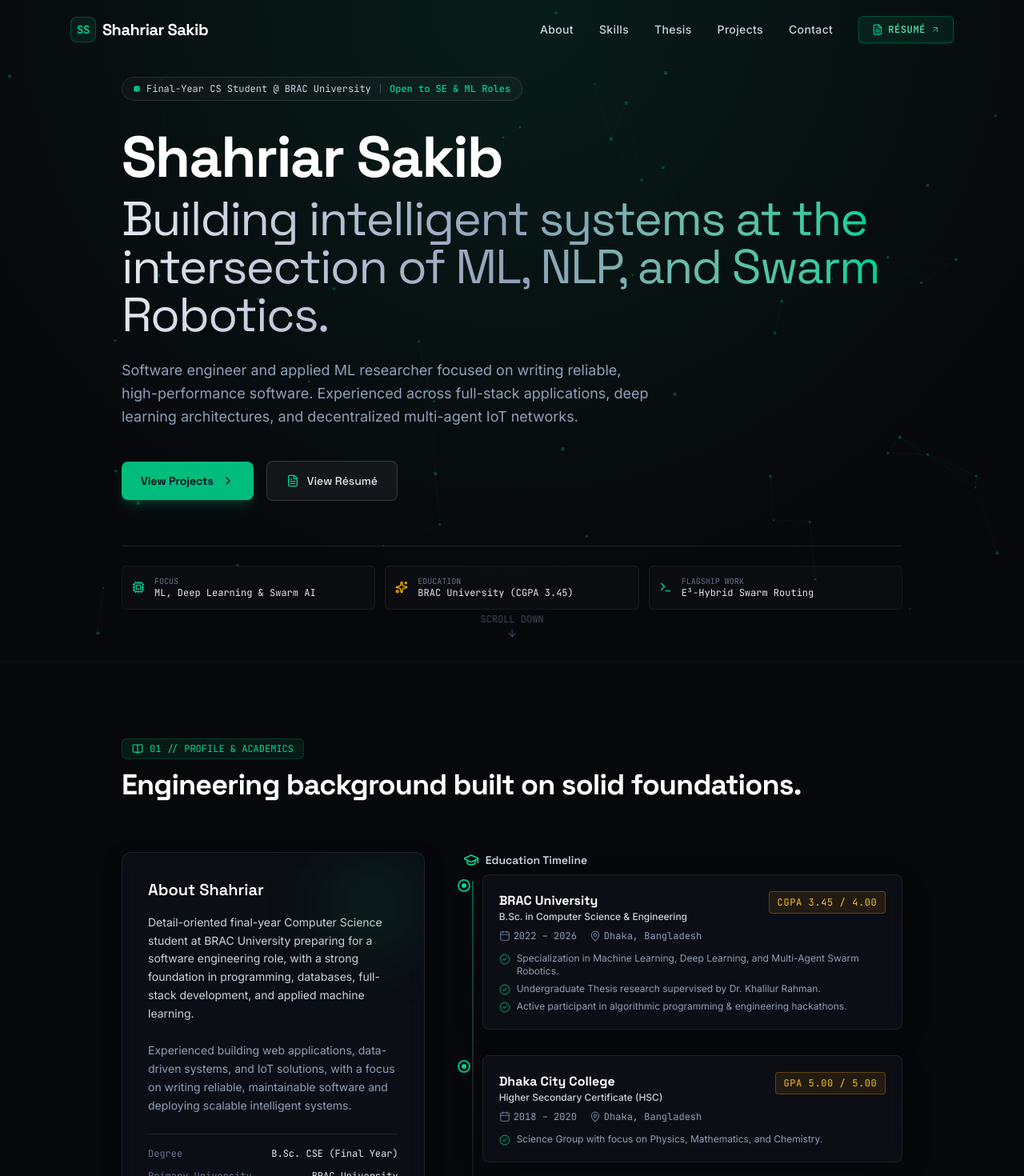
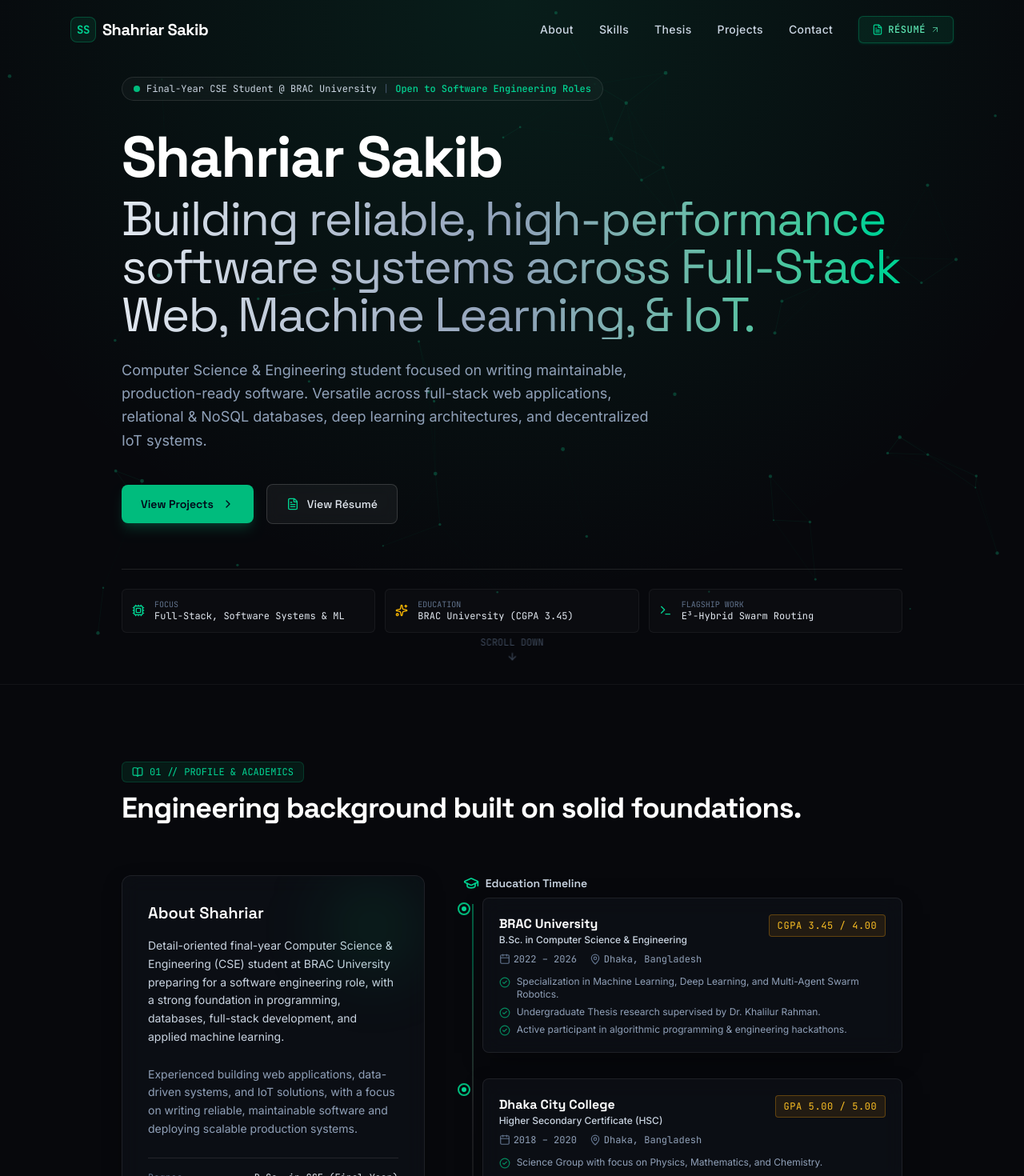
Before and after one commit to sakibisactive/portfolio, a Next.js app: page / in a window 1280 px wide. Shown: the top 1470 px of the page at 80% size. Built offline with nearby package versions, Linux system fonts and the light colour scheme.

Commit message:
Update CSE student status, versatile engineering focus, and real GitHub/Live project links

```diff
--- a/src/app/layout.tsx
+++ b/src/app/layout.tsx
@@ -23,22 +23,22 @@ const jetbrainsMono = JetBrains_Mono({
 export const metadata: Metadata = {
   title: "SAKIB'S PORTFOLIO",
   description:
-    "Personal portfolio of Shahriar Sakib, final-year Computer Science student at BRAC University specializing in Machine Learning, Deep Learning, NLP, and Swarm Robotics / IoT.",
+    "Personal portfolio of Shahriar Sakib, final-year Computer Science & Engineering (CSE) student at BRAC University proficient across Software Engineering, Full-Stack Web Development, Machine Learning, and IoT Systems.",
   keywords: [
     "Shahriar Sakib",
-    "Machine Learning Engineer",
     "Software Engineer",
-    "Deep Learning",
-    "NLP",
-    "Swarm Robotics",
+    "Full-Stack Developer",
+    "Computer Science & Engineering",
+    "Machine Learning",
     "BRAC University",
-    "IoT",
+    "IoT Systems",
+    "Swarm AI",
   ],
   authors: [{ name: "Shahriar Sakib" }],
   openGraph: {
     title: "SAKIB'S PORTFOLIO",
     description:
-      "Building intelligent systems at the intersection of Machine Learning, NLP, and Swarm Robotics.",
+      "Building high-performance software systems across Full-Stack Web Development, Machine Learning, and IoT.",
     url: "https://shahriarsakib.vercel.app",
     siteName: "SAKIB'S PORTFOLIO",
     locale: "en_US",
@@ -48,7 +48,7 @@ export const metadata: Metadata = {
     card: "summary_large_image",
     title: "SAKIB'S PORTFOLIO",
     description:
-      "Building intelligent systems at the intersection of Machine Learning, NLP, and Swarm Robotics.",
+      "Building high-performance software systems across Full-Stack Web Development, Machine Learning, and IoT.",
   },
 };
 
--- a/src/components/AboutSection.tsx
+++ b/src/components/AboutSection.tsx
@@ -72,17 +72,17 @@ export default function AboutSection() {
               </h3>
 
               <p className="text-slate-300 text-sm leading-relaxed mb-6 font-sans">
-                Detail-oriented final-year Computer Science student at BRAC University preparing for a software engineering role, with a strong foundation in programming, databases, full-stack development, and applied machine learning.
+                Detail-oriented final-year Computer Science & Engineering (CSE) student at BRAC University preparing for a software engineering role, with a strong foundation in programming, databases, full-stack development, and applied machine learning.
               </p>
 
               <p className="text-slate-400 text-sm leading-relaxed mb-6 font-sans">
-                Experienced building web applications, data-driven systems, and IoT solutions, with a focus on writing reliable, maintainable software and deploying scalable intelligent systems.
+                Experienced building web applications, data-driven systems, and IoT solutions, with a focus on writing reliable, maintainable software and deploying scalable production systems.
               </p>
 
               <div className="pt-4 border-t border-white/10 space-y-3 font-mono text-xs text-slate-400">
                 <div className="flex items-center justify-between">
                   <span className="text-slate-500">Degree</span>
-                  <span className="text-slate-200">B.Sc. CSE (Final Year)</span>
+                  <span className="text-slate-200">B.Sc. in CSE (Final Year)</span>
                 </div>
                 <div className="flex items-center justify-between">
                   <span className="text-slate-500">Primary University</span>
@@ -90,7 +90,7 @@ export default function AboutSection() {
                 </div>
                 <div className="flex items-center justify-between">
                   <span className="text-slate-500">Target Role</span>
-                  <span className="text-emerald-400 font-semibold">Software / ML Engineer</span>
+                  <span className="text-emerald-400 font-semibold">Software Engineer</span>
                 </div>
               </div>
             </div>
--- a/src/components/Hero.tsx
+++ b/src/components/Hero.tsx
@@ -22,9 +22,9 @@ export default function Hero() {
             <span className="animate-ping absolute inline-flex h-full w-full rounded-full bg-emerald-400 opacity-75"></span>
             <span className="relative inline-flex rounded-full h-2 w-2 bg-emerald-500"></span>
           </span>
-          <span className="text-slate-300">Final-Year CS Student @ BRAC University</span>
+          <span className="text-slate-300">Final-Year CSE Student @ BRAC University</span>
           <span className="text-slate-600">|</span>
-          <span className="text-emerald-400 font-medium">Open to SE & ML Roles</span>
+          <span className="text-emerald-400 font-medium">Open to Software Engineering Roles</span>
         </motion.div>
 
         {/* Main Title */}
@@ -36,7 +36,7 @@ export default function Hero() {
         >
           Shahriar Sakib
           <span className="block text-transparent bg-clip-text bg-gradient-to-r from-slate-200 via-slate-400 to-emerald-400 text-3xl sm:text-5xl lg:text-6xl font-normal mt-2">
-            Building intelligent systems at the intersection of ML, NLP, and Swarm Robotics.
+            Building reliable, high-performance software systems across Full-Stack Web, Machine Learning, & IoT.
           </span>
         </motion.h1>
 
@@ -47,7 +47,7 @@ export default function Hero() {
           transition={{ duration: 0.6, delay: 0.2 }}
           className="max-w-2xl text-base sm:text-lg text-slate-400 leading-relaxed mb-10 font-sans"
         >
-          Software engineer and applied ML researcher focused on writing reliable, high-performance software. Experienced across full-stack applications, deep learning architectures, and decentralized multi-agent IoT networks.
+          Computer Science & Engineering student focused on writing maintainable, production-ready software. Versatile across full-stack web applications, relational & NoSQL databases, deep learning architectures, and decentralized IoT systems.
         </motion.p>
 
         {/* CTAs */}
@@ -87,7 +87,7 @@ export default function Hero() {
             <Cpu className="w-4 h-4 text-emerald-400 shrink-0" />
             <div>
               <span className="block text-slate-500 text-[10px] uppercase">Focus</span>
-              <span className="text-slate-200">ML, Deep Learning & Swarm AI</span>
+              <span className="text-slate-200">Full-Stack, Software Systems & ML</span>
             </div>
           </div>
 
--- a/src/components/ProjectsSection.tsx
+++ b/src/components/ProjectsSection.tsx
@@ -30,8 +30,8 @@ const projects: Project[] = [
     description: "Production-grade real-time messaging application engineered with MERN stack, Socket.IO WebSocket protocol for bidirectional chat, and Upstash Redis in-memory caching.",
     statBadge: "LIVE DEPLOYED • SOCKET.IO + REDIS",
     gridSpan: "lg:col-span-12",
-    githubUrl: "https://github.com/sakibisactive",
-    liveUrl: "https://connecthubinbd.vercel.app/",
+    githubUrl: "https://github.com/sakibisactive/ConnectHub",
+    liveUrl: "https://connecthubinbd.vercel.app",
     highlights: [
       "Deployed live in production at connecthubinbd.vercel.app.",
       "Engineered low-latency bidirectional messaging pipeline powered by Socket.IO WebSockets.",
@@ -49,7 +49,7 @@ const projects: Project[] = [
     description: "Benchmarked five deep learning & vision transformer architectures for physician prescription handwriting classification; built full pipeline from image preprocessing to cross-model evaluation.",
     statBadge: "BENCHMARKED 5 DL ARCHITECTURES",
     gridSpan: "lg:col-span-8",
-    githubUrl: "https://github.com/sakibisactive",
+    githubUrl: "https://github.com/sakibisactive/Doctor-Handwriting-Recognition-ML-project",
     highlights: [
       "Built end-to-end data cleaning, segmentation, and augmentation pipeline for noisy handwritten prescription scans.",
       "Evaluated Vision Transformers (ViT-B16) vs classic CNN backbones (DenseNet121, ResNet50, MobileNetV3).",
@@ -66,7 +66,7 @@ const projects: Project[] = [
     description: "Evaluated 24 configurations across preprocessing, TF-IDF / embeddings representation, and sequence model choices to identify optimal news categorization performance.",
     statBadge: "F1 = 0.9276 (Bi-GRU)",
     gridSpan: "lg:col-span-4",
-    githubUrl: "https://github.com/sakibisactive",
+    githubUrl: "https://github.com/sakibisactive/News-Headline-Text-Classification-NLP-Project",
     highlights: [
       "Systematic grid search across 24 distinct NLP pipelines.",
       "Benchmarked classical baselines (Logistic Regression) against deep recurrent nets (SimpleRNN, LSTM, GRU).",
@@ -93,14 +93,15 @@ const projects: Project[] = [
   },
   {
     id: "partner-matching",
-    title: "Partner Matching Web Platform",
+    title: "SoulSync — Partner Matching Web Platform",
     year: "2024",
     category: "Full-Stack Web",
     tech: ["Laravel", "PHP", "MySQL", "Tailwind CSS", "Blade"],
     description: "Full-stack compatibility-based matching platform featuring comprehensive user profiling, relational query optimizations, and score algorithms.",
-    statBadge: "FULL-STACK RELATIONAL DB",
+    statBadge: "LIVE DEPLOYED • FULL-STACK RELATIONAL DB",
     gridSpan: "lg:col-span-4",
-    githubUrl: "https://github.com/sakibisactive",
+    githubUrl: "https://github.com/sakibisactive/SoulSync",
+    liveUrl: "https://soulsyncbd.vercel.app",
     highlights: [
       "Designed normalized relational database schema with complex multi-table indexing.",
       "Implemented score-based compatibility algorithm matching interest vector similarity.",
@@ -115,9 +116,10 @@ const projects: Project[] = [
     category: "Full-Stack Web",
     tech: ["MongoDB", "Express.js", "React.js", "Node.js", "JWT", "Tailwind CSS"],
     description: "Full-featured MERN e-commerce application with dynamic product catalogs, JWT user authentication, cart management, and NoSQL order persistence.",
-    statBadge: "MERN STACK + JWT AUTH",
+    statBadge: "LIVE DEPLOYED • MERN STACK + JWT AUTH",
     gridSpan: "lg:col-span-4",
-    githubUrl: "https://github.com/sakibisactive",
+    githubUrl: "https://github.com/sakibisactive/E-commerce",
+    liveUrl: "https://e-commerceinbd.vercel.app",
     highlights: [
       "RESTful API endpoints with Express router and MongoDB aggregation pipelines.",
       "Secure JWT authentication flow with encrypted password hashing.",
```
